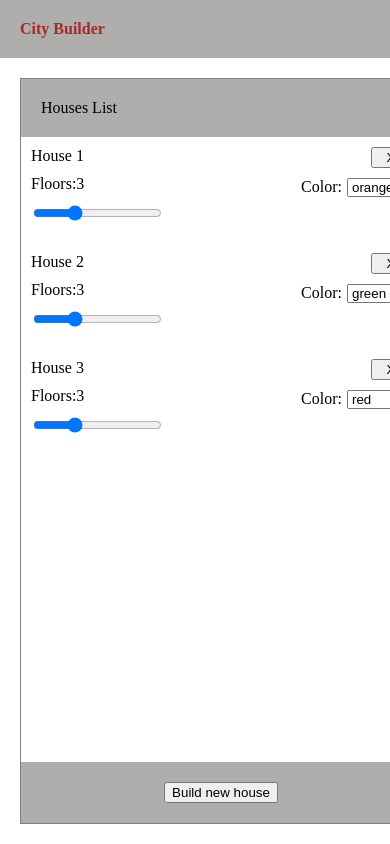
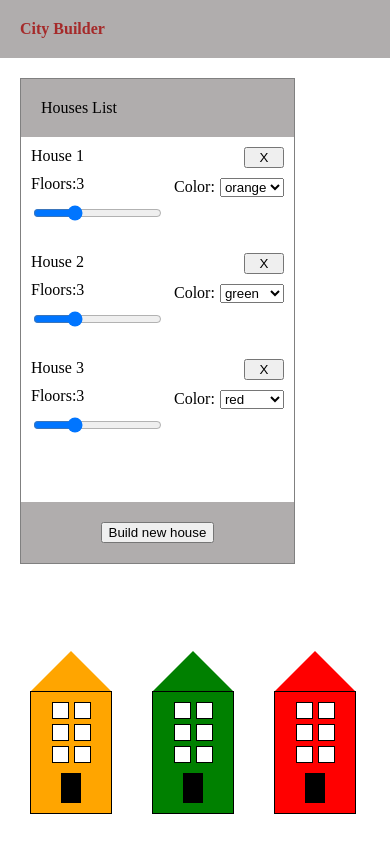
Before and after one commit to lulzimz/city-builder, a React (Vite) app: page / in a window 390 px wide. Built offline with nearby package versions, Linux system fonts and the light colour scheme.

Commit message:
[fix]: responsiveness issue

```diff
--- a/src/App.css
+++ b/src/App.css
@@ -11,5 +11,6 @@
   gap: 20px;
   height: 100%;
   width: 100%;
-  overflow: hidden;
+  overflow: auto;
+  flex-wrap: wrap;
 }
--- a/src/components/HousesList/HousesList.css
+++ b/src/components/HousesList/HousesList.css
@@ -1,6 +1,5 @@
 .housesContainer {
   border: 1px solid gray;
-  min-width: 400px;
   justify-content: space-between;
 }
 .housesList {
```
